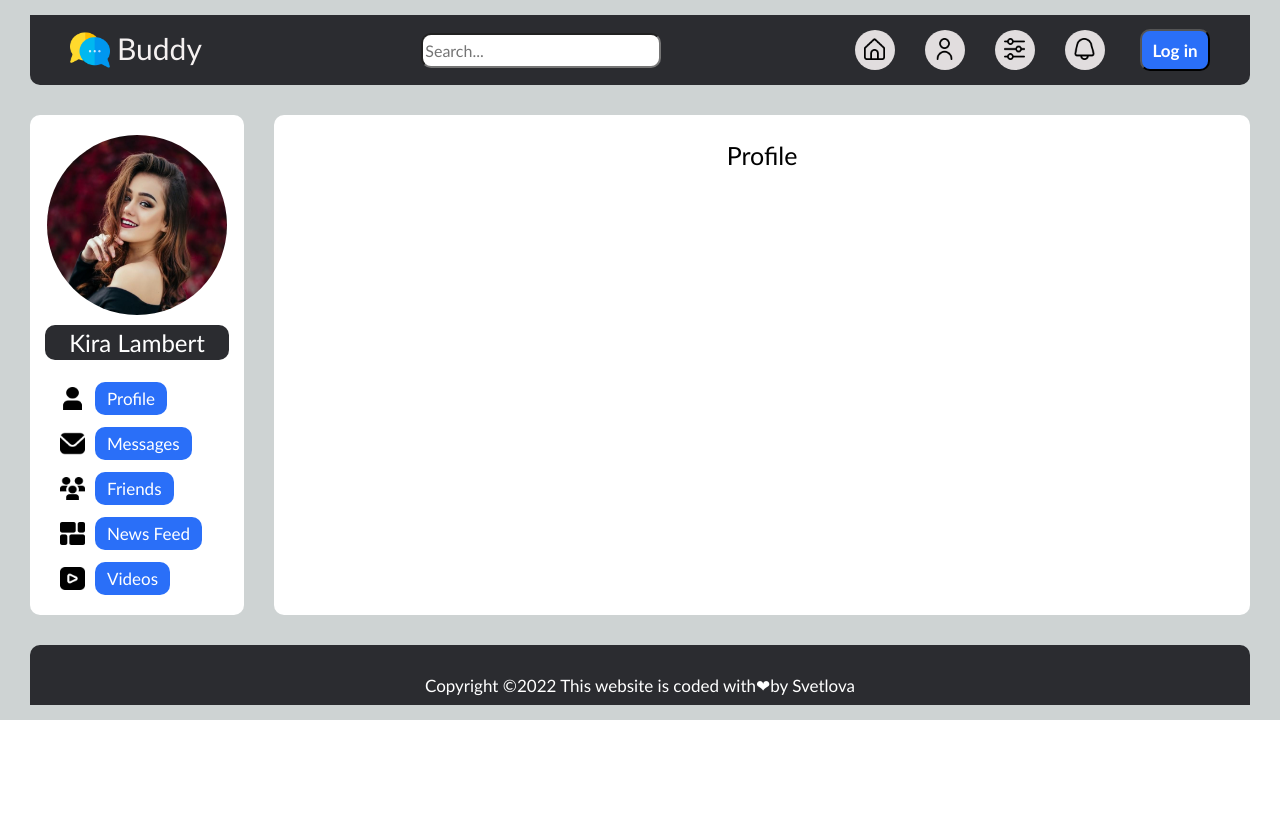
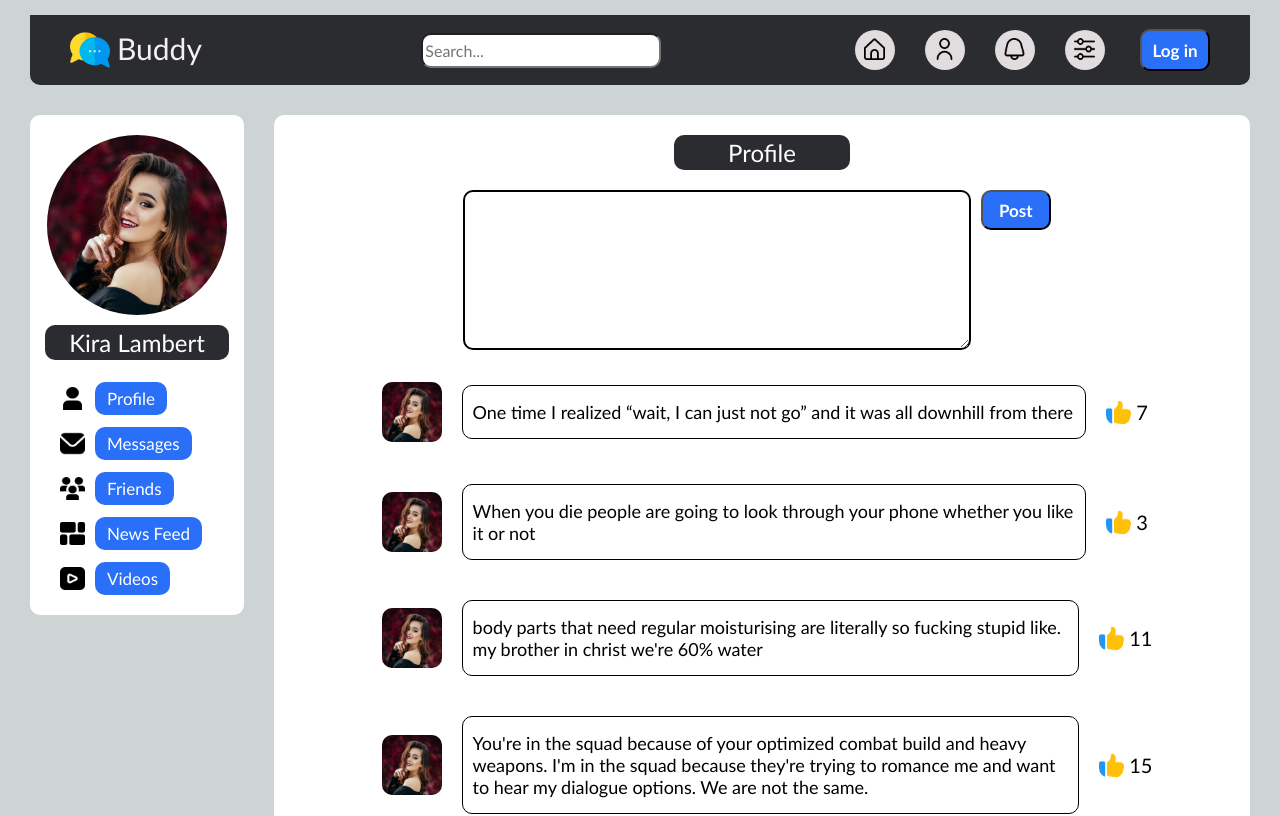
Before and after one commit to SvetlovaD/react-app, a React (Create React App) app in the folder my-app/: page /profile in a window 1280 px wide. Shown: the top 816 px of the page. Built offline with nearby package versions, Linux system fonts and the light colour scheme.

Commit message:
profile design

```diff
--- a/my-app/src/App.js
+++ b/my-app/src/App.js
@@ -20,8 +20,8 @@ function App(props) {
         <Nav/>
 
         <Routes>
-        <Route exact path="" element = {<Profile/>}/>
-        <Route path='/profile' element={<Profile/>}/>
+        {/* <Route exact path='/profile' element = {<Profile/>}/> */}
+        <Route path='/profile' element={<Profile posts={props.lists.posts}/>}/>
         <Route path='/messages' element={<Messages names={props.lists.users} messages={props.lists.dialogs}/>}/>
         <Route path='/friends' element={<Friends/>}/>
         <Route path='/news' element={<NewsFeed/>}/>
--- a/my-app/src/components/header/header.jsx
+++ b/my-app/src/components/header/header.jsx
@@ -23,8 +23,9 @@ const Buttons = () => {
       <div className={style.buttonsWrapper}>
       <div className={style.iconsWrapper}><img src={home} className={style.icons}/></div>
       <div className={style.iconsWrapper}><img src={user} className={style.icons}/></div>
+      <div className={style.iconsWrapper}><img src={bell} className={style.icons}/></div>
       <div className={style.iconsWrapper}><img src={settings} className={style.icons}/></div>
-      <div className={style.iconsWrapper}><img src={bell} className={style.icons}/></div>
+
       <button className={style.loginButton}>Log in</button>
       </div>
     </div>
--- a/my-app/src/components/main/friends/friends.module.css
+++ b/my-app/src/components/main/friends/friends.module.css
@@ -1,5 +1,7 @@
 .friends {
-    background-color: aqua;
+    background-color: white;
     font-size: 25px;
     text-align: center;
+    color: black;
+    border-radius: 10px;
 }
--- a/my-app/src/components/main/nav/nav.jsx
+++ b/my-app/src/components/main/nav/nav.jsx
@@ -18,6 +18,7 @@ const Avatar = () => {
 }
 
 const Nav = () => {
+
     return (
         <div className={style.nav}>
             <Avatar/>
--- a/my-app/src/components/main/news feed/news.module.css
+++ b/my-app/src/components/main/news feed/news.module.css
@@ -1,6 +1,7 @@
 .settings {
-    background-color: green;
+    background-color: white;
     text-align: center;
     font-size: 25px;
-    color: white;
+    color: black;
+    border-radius: 10px;
 }
--- a/my-app/src/components/main/profile/profile.jsx
+++ b/my-app/src/components/main/profile/profile.jsx
@@ -1,11 +1,37 @@
 import React from "react";
 import style from './profile.module.css';
+import girl from '../nav/img/girl.png';
+import like from './img/like.png';
 
 
-const Profile = () => {
+const Posts = (props) => {
+  return (
+    <div className={style.posts}>
+      <img src={girl} alt="" />
+      <div className={style.text}>{props.text}</div>
+      <div className={style.likes}>
+        <img src={like} alt="" />
+        <p>{props.likes}</p>
+      </div>
+    </div>
+  )
+}
+
+
+const Profile = (props) => {
+   let getPosts = props.posts.map(post => <Posts text={post.text} likes={post.likes}/>)
     return (
       <div className={style.profile}>
-        <p>Profile</p>
+        <h2>Profile</h2>
+        <div className={style.publish}>
+          <textarea name="" id="" cols="30" rows="10"></textarea>
+          <div>
+          <button>Post</button>
+          </div>
+        </div>
+        <div>
+          {getPosts}
+        </div>
       </div>
     )
   }
--- a/my-app/src/components/main/profile/profile.module.css
+++ b/my-app/src/components/main/profile/profile.module.css
@@ -4,3 +4,79 @@
     font-size: 25px;
     border-radius: 10px;
 }
+.profile h2 {
+    font-size: 24px;
+    margin: 20px 400px;
+}
+.posts {
+    display: flex;
+    flex-direction: row;
+    width: 80%;
+    margin: 20px auto;
+
+    padding: 10px 0;
+}
+.text {
+    font-size: 18px;
+    text-align: left;
+    width: 80%;
+    margin: auto 10px;
+    border: 1px solid black;
+    border-radius: 10px;
+    padding: 15px 10px;
+}
+.posts p {
+    font-size: 20px;
+}
+.posts img {
+    width: 60px;
+    height: 60px;
+    border-radius: 10px;
+    margin: auto 10px;
+}
+.likes {
+    display: flex;
+    flex-direction: row;
+    margin: auto 0;
+}
+.likes img {
+    width: 25px;
+    height: 25px;
+    margin-right: 5px;
+    cursor: pointer;
+    transition: all 0.4s;
+}
+.likes img:hover {
+    transform: scale(1.2);
+}
+.publish {
+    width: 80%;
+    margin: 0 auto;
+    display: flex;
+    flex-direction: row;
+    justify-content: center;
+}
+.publish textarea {
+    width: 65%;
+    border-radius: 10px;
+    border: 2px solid black;
+    font-size: 17px;
+    height: 160px;
+}
+.publish button {
+    height: 40px;
+    margin: 0 10px;
+    width: 70px;
+    border-radius: 10px;
+    font-size: 17px;
+    font-weight: 600;
+    background-color: rgb(42, 111, 248);
+    color: white;
+    cursor: pointer;
+    transition: all 0.5s linear;
+}
+.publish button:hover {
+    transform: scale(1.1);
+    background-color: rgb(235, 235, 17);
+    color: black;
+}
--- a/my-app/src/redux/state.js
+++ b/my-app/src/redux/state.js
@@ -18,6 +18,14 @@ let state = {
         {id:6, message: "I agree with you up to a point, however..."},
         {id:7, message: "Well, I'd best be off! It's been great chatting..."},
         {id:8, message: "I know this is a contentious issue."},
+    ],
+    posts: [
+        {id:1, text: "One time I realized “wait, I can just not go” and it was all downhill from there", likes:"7"},
+        {id:2, text: "When you die people are going to look through your phone whether you like it or not", likes:"3"},
+        {id:3, text: "body parts that need regular moisturising are literally so fucking stupid like. my brother in christ we're 60% water", likes:"11"},
+        {id:4, text: "You're in the squad because of your optimized combat build and heavy weapons. I'm in the squad because they're trying to romance me and want to hear my dialogue options. We are not the same.", likes:"15"},
+        {id:5, text: "pov: you're in the passenger seat, hand-feeding the driver fries like a wild horse", likes:"8"},
+        {id:6, text: "I hate how recruiters are always like we need a cover letter and references and a thank you note like ummm i'm pretty sure you need an employee", likes:"23"}
     ]
 }
 
```
Also changed, not shown: my-app/src/components/header/header.module.css (line endings or trailing spaces), my-app/src/components/main/profile/img/like.png (added).
